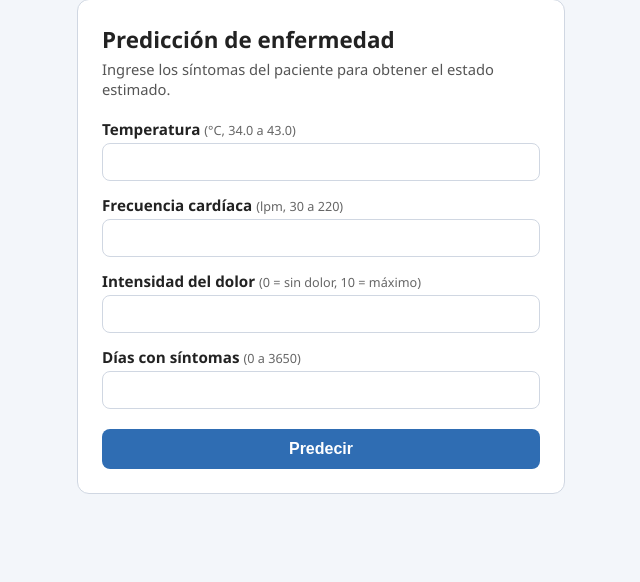
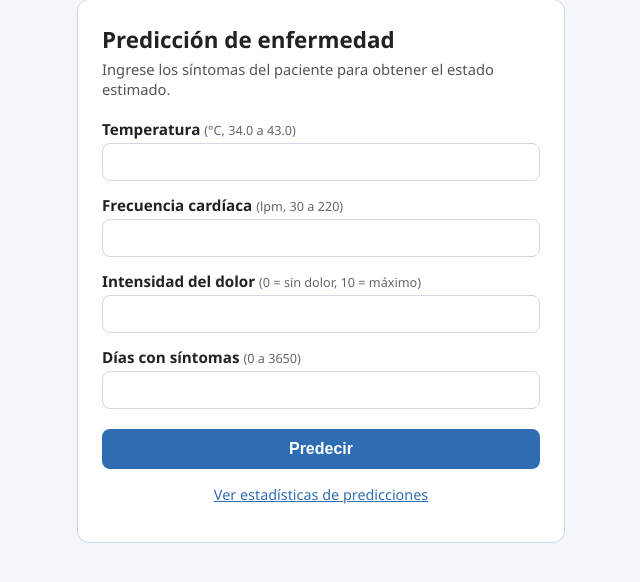
Before and after one commit to santiagobarrazas/medpredict-mlops-U2, a Flask app: page / in a window 1280 px wide. Shown: the part 41-623 px from the top of the page, without its empty margins (319-959 px from the left). Run offline with Flask 3, Linux system fonts and the light colour scheme.

Commit message:
docs(estadisticas): document stats report and add link from the form

```diff
--- a/app/templates/index.html
+++ b/app/templates/index.html
@@ -24,6 +24,8 @@
     .ENFERMEDAD-AGUDA { background: #fde3e1; color: #a12a1f; }
     .ENFERMEDAD-CRÓNICA { background: #ece3f8; color: #5b2d91; }
     .ENFERMEDAD-TERMINAL { background: #2b2b2b; color: #fff; }
+    .enlace { margin-top: 16px; text-align: center; font-size: .9rem; }
+    .enlace a { color: var(--azul); }
     .error { margin-top: 20px; padding: 12px; border-radius: 8px; background: #fde3e1; color: #a12a1f; }
   </style>
 </head>
@@ -59,6 +61,7 @@
       </div>
     {% endif %}
     {% if error %}<div class="error">{{ error }}</div>{% endif %}
+    <p class="enlace"><a href="/estadisticas">Ver estadísticas de predicciones</a></p>
   </div>
 </main>
 </body>
```
Also changed, not shown: README.md.
